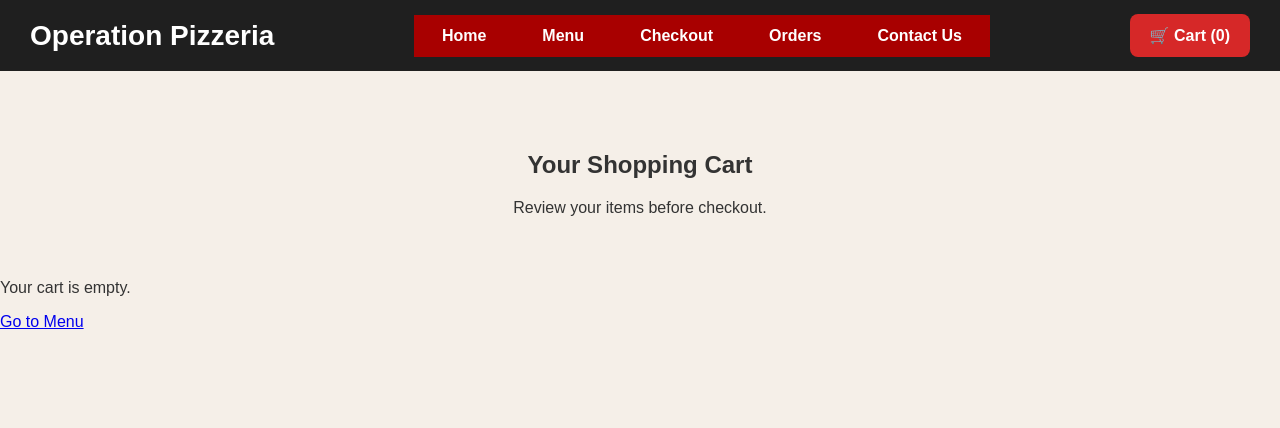
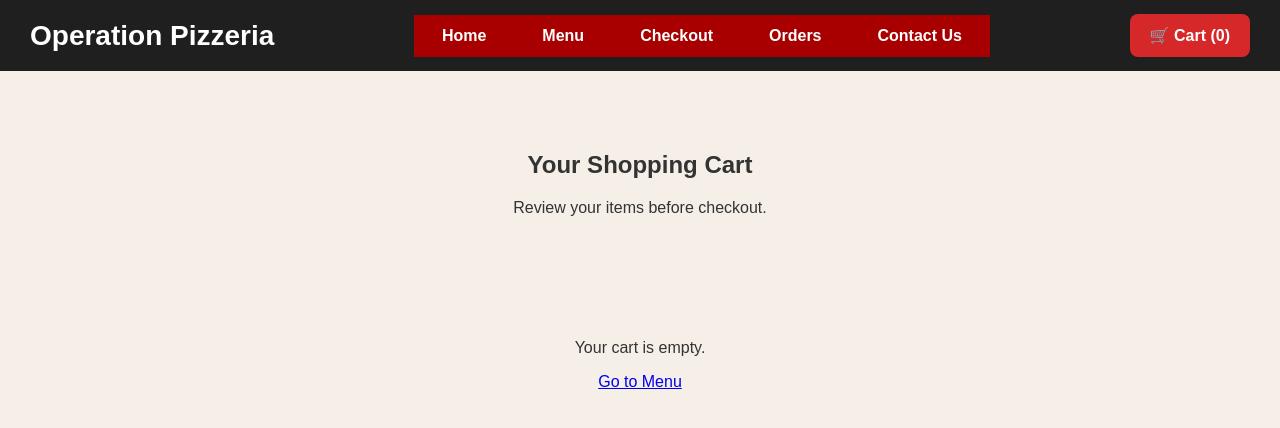
Before and after one commit to sktooyak/pizza-app, a Flask app: page /cart in a window 1280 px wide. Shown: the top 428 px of the page. Run offline with Flask 3, Linux system fonts and the light colour scheme.

Commit message:
Update style.css
added cart page section

```diff
--- a/static/style.css
+++ b/static/style.css
@@ -214,3 +214,19 @@ body {
     box-sizing: border-box; /* Prevents inputs from overflowing their container */
     margin-bottom: 12px;
 }
+/* ============================================================
+   CART PAGE
+   Centered cart layout with item list and total
+   ============================================================ */
+
+.cart-container {
+    text-align: center;
+    max-width: 600px;
+    margin: 40px auto;
+    padding: 20px;
+}
+
+.cart-list {
+    list-style: none;
+    padding: 0;
+}
```
